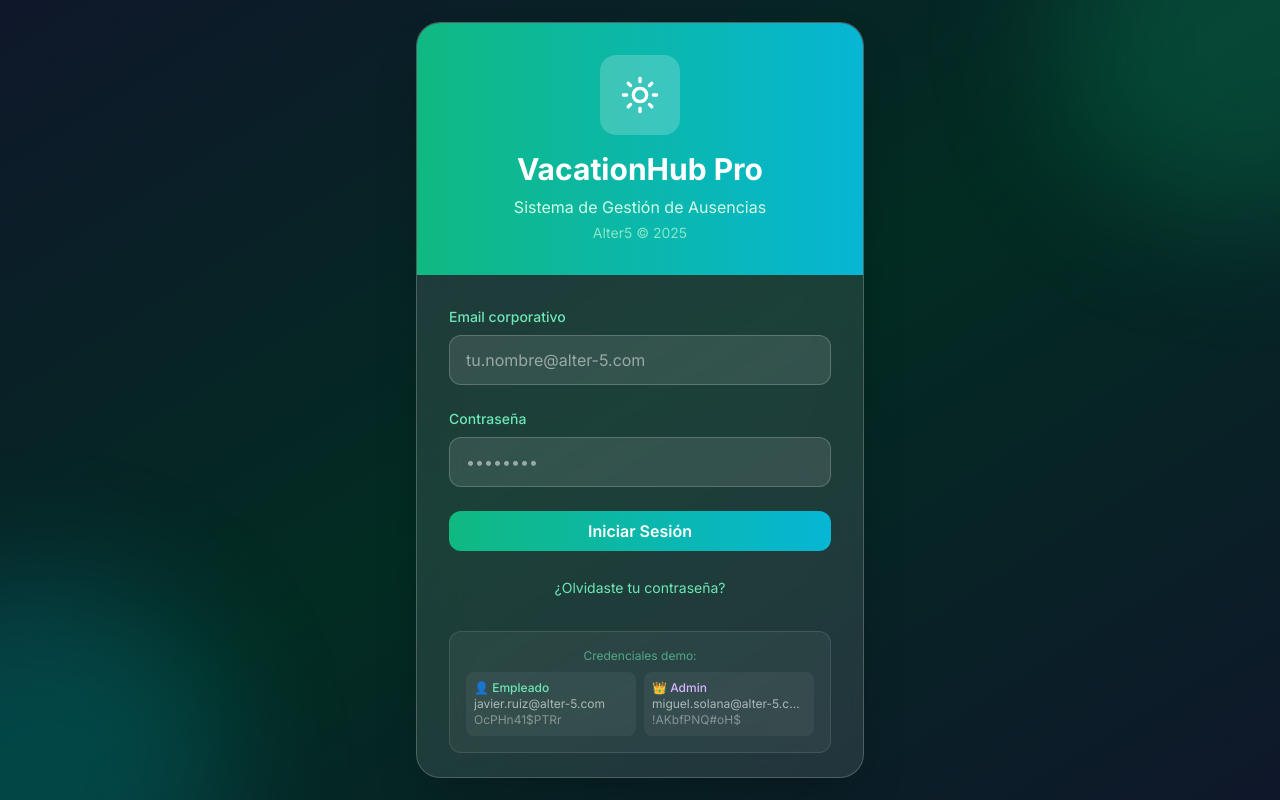
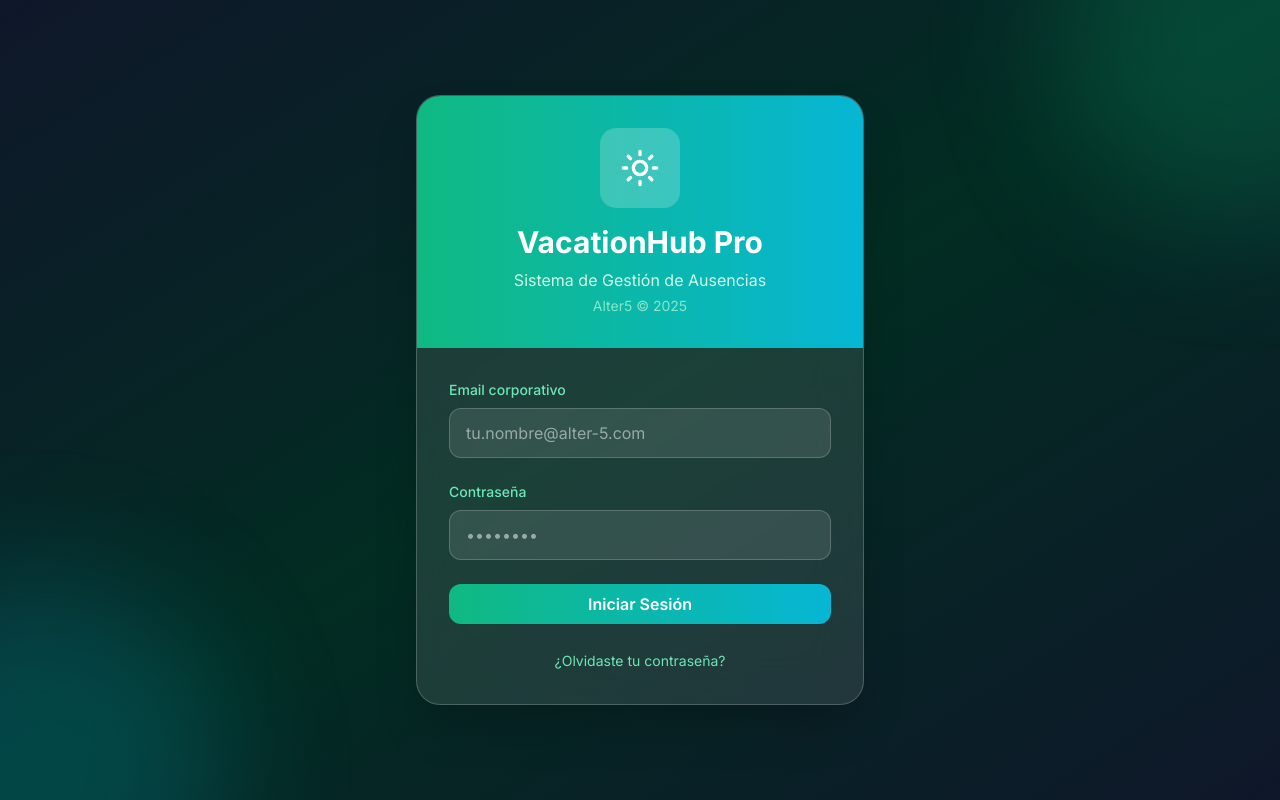
Before and after one commit to JavierJavierJavierJavier/vacationhub-pro, a React (Vite) app: page /login in a window 1280 px wide. Built offline with nearby package versions, Linux system fonts and the light colour scheme.

Commit message:
Remove demo credentials from login

```diff
--- a/src/pages/Login.tsx
+++ b/src/pages/Login.tsx
@@ -100,26 +100,6 @@ export default function LoginPage() {
             </div>
           </form>
 
-          {/* Demo credentials */}
-          <div className="px-8 pb-6">
-            <div className="bg-white/5 rounded-xl p-4 border border-white/10">
-              <p className="text-emerald-300/60 text-xs text-center mb-2">
-                Credenciales demo:
-              </p>
-              <div className="grid grid-cols-2 gap-2 text-xs">
-                <div className="bg-white/5 rounded-lg p-2">
-                  <p className="text-emerald-300 font-medium">👤 Empleado</p>
-                  <p className="text-white/60 truncate">javier.ruiz@alter-5.com</p>
-                  <p className="text-white/40">OcPHn41$PTRr</p>
-                </div>
-                <div className="bg-white/5 rounded-lg p-2">
-                  <p className="text-purple-300 font-medium">👑 Admin</p>
-                  <p className="text-white/60 truncate">miguel.solana@alter-5.com</p>
-                  <p className="text-white/40">!AKbfPNQ#oH$</p>
-                </div>
-              </div>
-            </div>
-          </div>
         </div>
       </div>
     </div>
```
